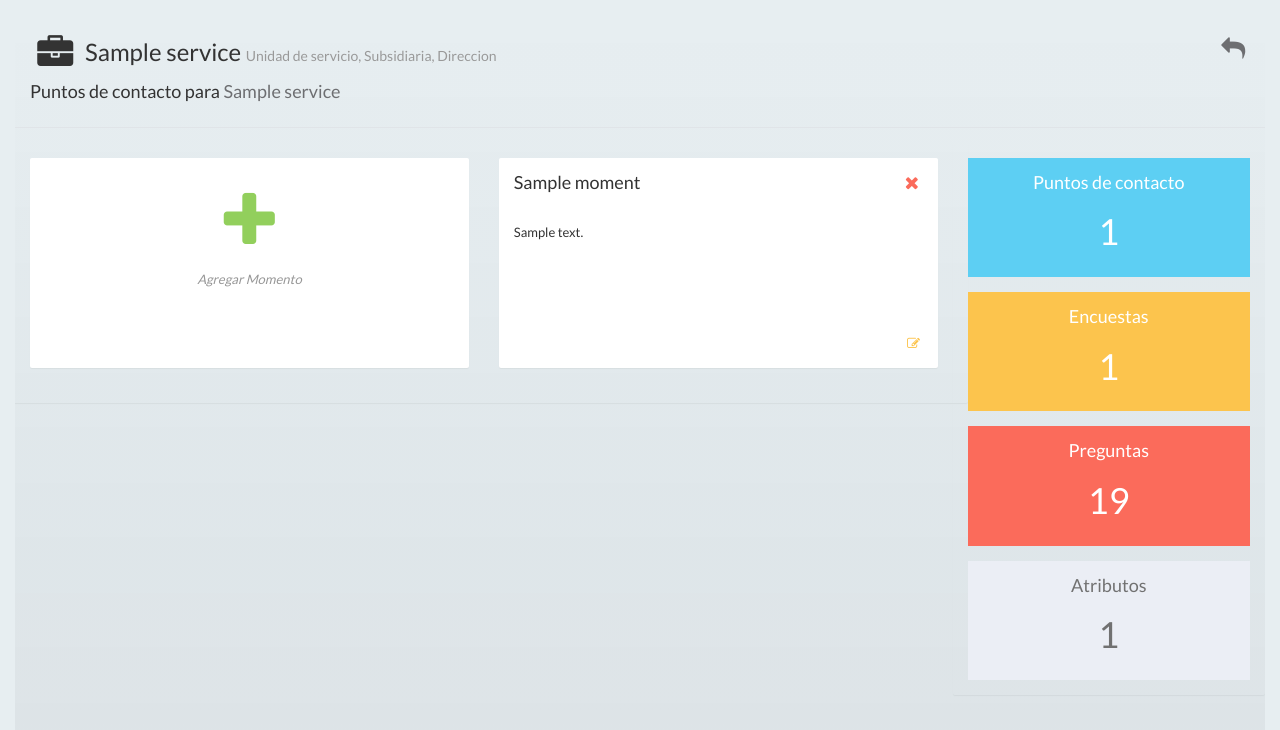
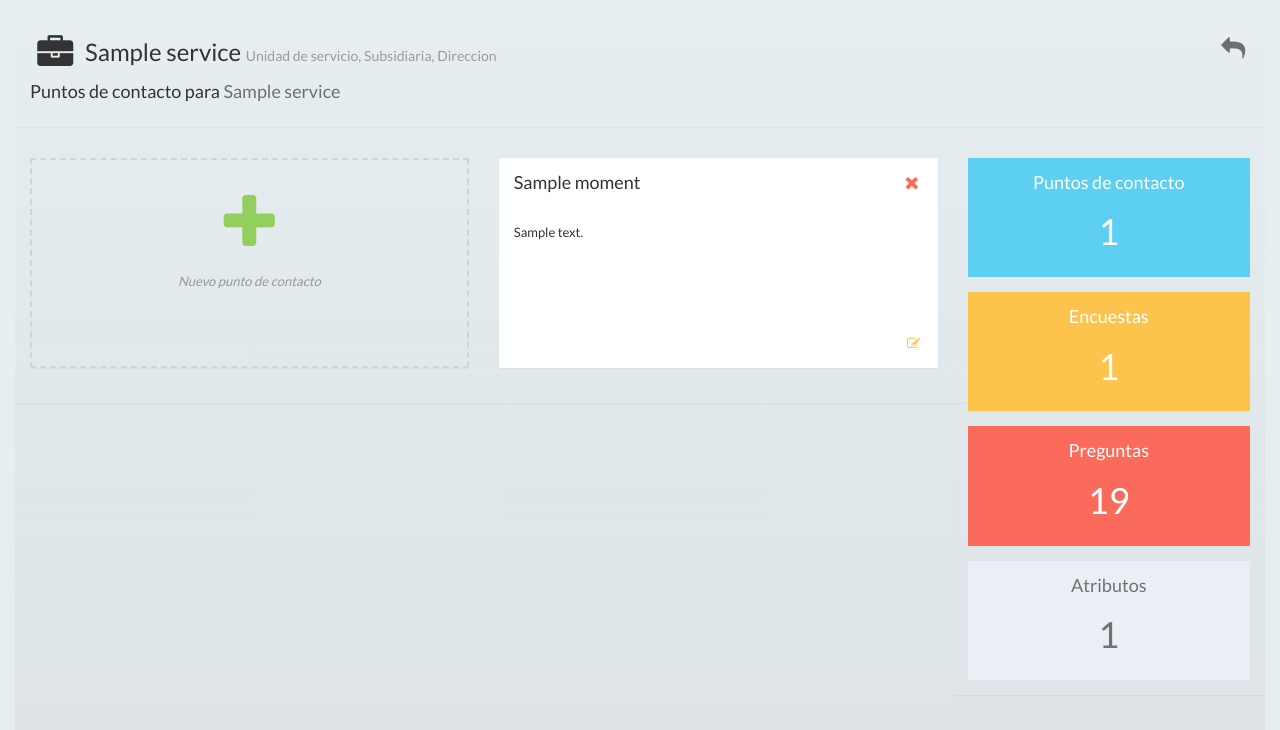
Before and after one commit to wimemx/xindex, a Django app: page /services/details/1 in a window 1280 px wide. Shown: the part 96-826 px from the top of the page. Run offline with Django 3.2, Linux system fonts and the light colour scheme; tables that the repository leaves empty hold one stand-in row (values such as "Sample post"); parts of the project's set-up code (start-up, migrations or seed data) failed here and were passed over; some libraries are stand-ins or nearby versions.

Commit message:
Commit revision conflictos && dashed-border class

```diff
--- a/templates/services/details.html
+++ b/templates/services/details.html
@@ -47,13 +47,12 @@
 
                                     <div class="col-lg-6 col-sm-6">
                                         <a href="/moments/add/{{ service_id }}" data-toggle="ajaxModal">
-                                            <section class="panel lter no-borders h-defined">
+                                            <section class="panel lter h-defined border-dashed bg-body">
                                                 <div class="panel-body text-center padder v-middle">
                                                     <div class="text-center media-lg thumb-lg padder-v">
                                                         <i class="icon-plus inline icon-light text-success icon-5x m-t-lg m-b-lg"></i>
                                                     </div>
-                                                    <p class="text-muted"><em>Agregar
-                                                        Momento</em></p>
+                                                    <p class="text-muted"><em>Nuevo punto de contacto</em></p>
                                                 </div>
                                             </section>
                                         </a>
--- a/templates/static/css/app.css
+++ b/templates/static/css/app.css
@@ -2626,9 +2626,14 @@ fieldset[disabled] .btn-gplus.active {
 }
 .headerXINDEX,
 .footerXINDEX {
-  min-height: 110px;
+    min-height: 110px;
     clear: both;
-  padding: 0 15px;
+    padding: 0 15px;
+}
+.border-dashed{
+    border-style: dashed;
+    border-color:lightgray;
+    border-width: 2px;
 }
 /*
     Icono de buscar "dentro" del input
```
